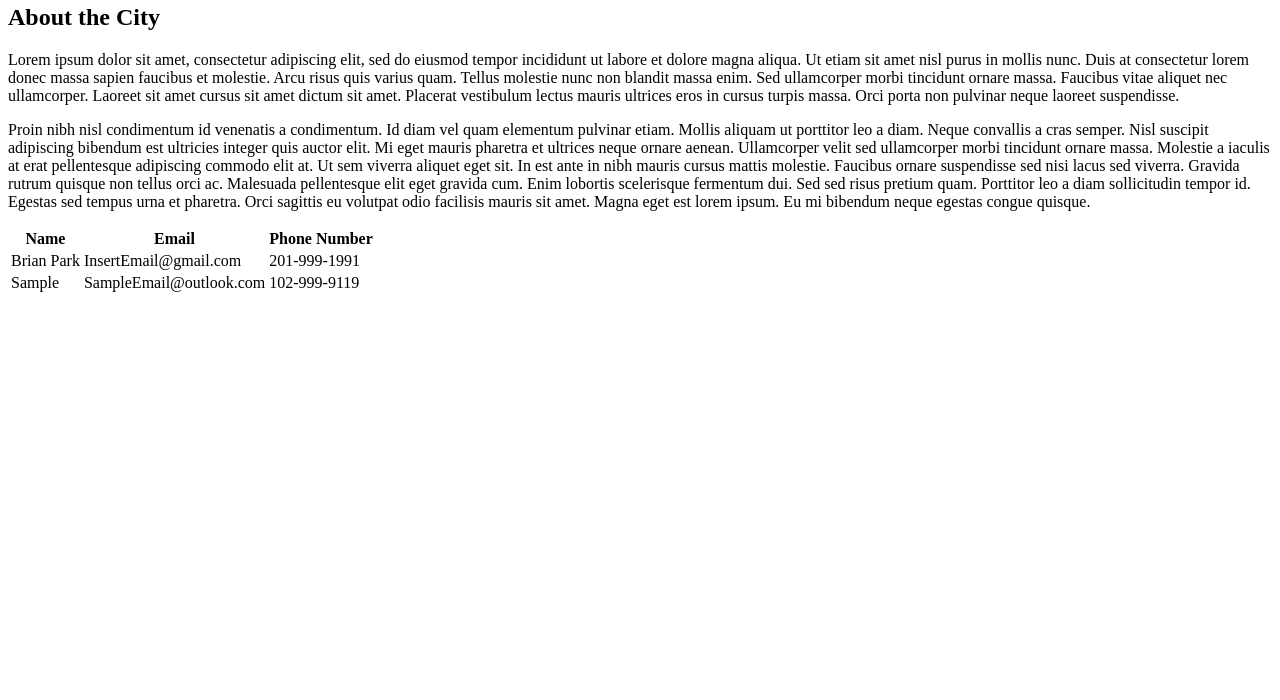
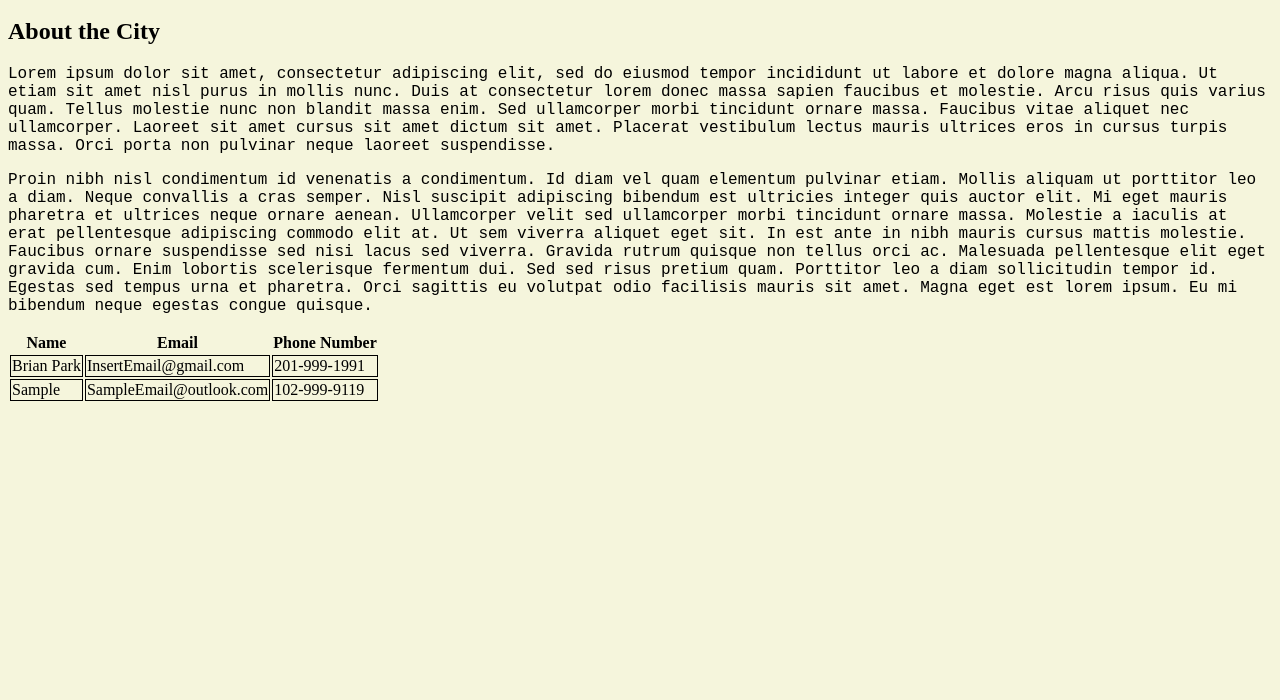
Before and after one commit to bp442/simple-travel-site, a plain HTML site: page index.html in a window 1280 px wide. Shown: the part 100-800 px from the top of the page. Drawn offline with Linux system fonts and the light colour scheme.

Commit message:
Added CSS styling

```diff
--- a/css/styles.css
+++ b/css/styles.css
@@ -0,0 +1,12 @@
+
+body{
+    background-color: beige;
+}
+p{
+    font-family: 'Courier New', monospace, serif;
+
+}
+
+table tr td{
+    border: 1px solid;
+}
--- a/index.html
+++ b/index.html
@@ -1,4 +1,7 @@
+<!DOCTYPE html>
+
 <head>
+    <link rel="stylesheet" href="css/styles.css">
 </head>
 
 <body>
```
